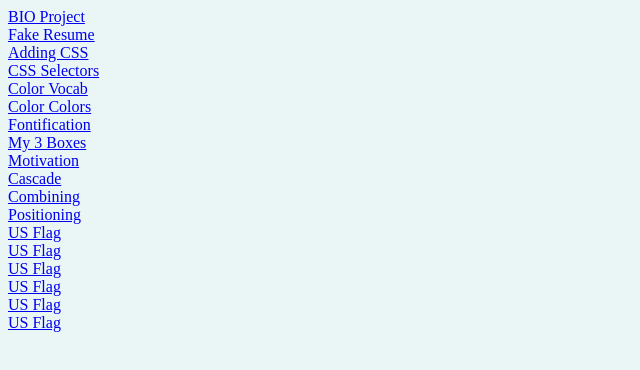
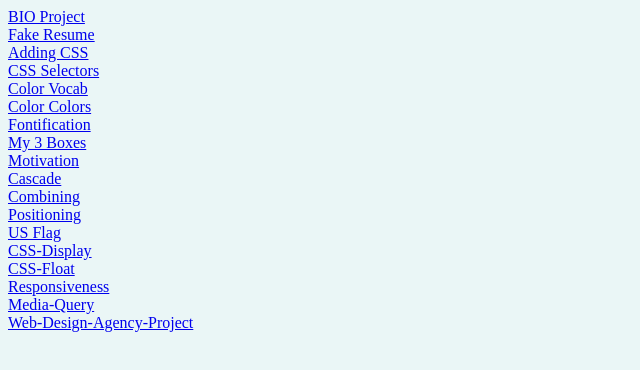
Before and after one commit to jeffwebd/webdev, a plain HTML site: page index.html in a window 1280 px wide. Shown: the whole page, without its empty margins (0-640 px from the left). Drawn offline with Linux system fonts and the light colour scheme; files that its build step writes are made by us from their sources.

Commit message:
Manking Section 8 Available.1

```diff
--- a/index.html
+++ b/index.html
@@ -19,10 +19,10 @@
     <a href="./combining/index.html">Combining</a><br />
     <a href="./positioning/index.html">Positioning</a><br />
     <a href="./usflag/index.html">US Flag</a><br />
-    <a href="./8.0-CSS-Display/index.html">US Flag</a><br />
-    <a href="./8.1-CSS-Float/index.html">US Flag</a><br />
-    <a href="./8.2-Responsiveness/index.html">US Flag</a><br />
-    <a href="./8.3-Media-Query/index.html">US Flag</a><br />
-    <a href="./8.4-Web-Design-Agency-Project/index.html">US Flag</a><br />
+    <a href="./8.0-CSS-Display/index.html">CSS-Display</a><br />
+    <a href="./8.1-CSS-Float/index.html">CSS-Float</a><br />
+    <a href="./8.2-Responsiveness/index.html">Responsiveness</a><br />
+    <a href="./8.3-Media-Query/index.html">Media-Query</a><br />
+    <a href="./8.4-Web-Design-Agency-Project/index.html">Web-Design-Agency-Project</a><br />
 </body>
 </html>
```
